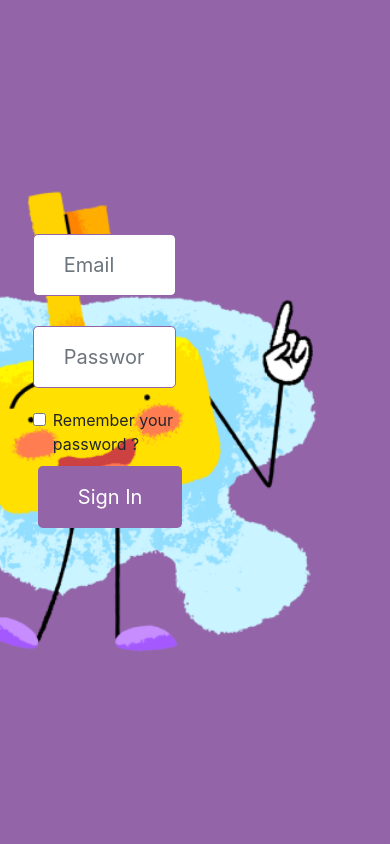
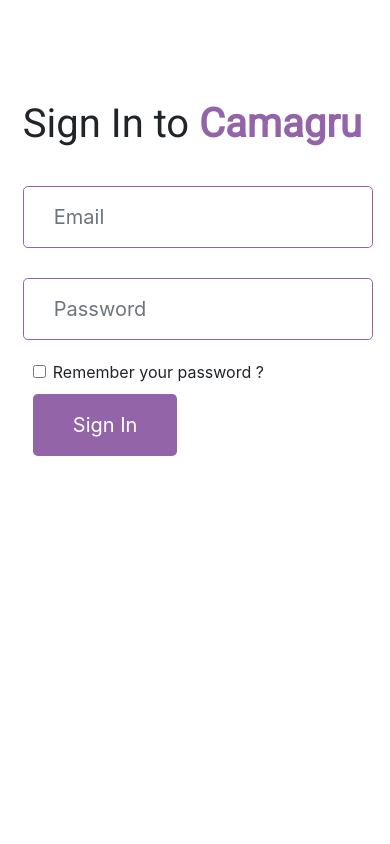
Before and after one commit to ikramkharbouch/Camagru, a PHP site: page /forms/signin.php in a window 390 px wide. Run offline with PHP 8.4, Linux system fonts and the light colour scheme.

Commit message:
Make sign up pages responsive

```diff
--- a/forms/signin.php
+++ b/forms/signin.php
@@ -14,7 +14,7 @@
 </head>
 
 <body>
-  <div class="sign-in">
+  <div class="sign-in d-flex flex-column">
     <img src="../assets/Sign-in.png" alt="">
 
     <div class="container">
@@ -22,7 +22,7 @@
       <form>
       <div class="col">
       <div class="row">
-        <input type="text" class="form-control form-control-lg" placeholder="Email">
+        <input type="text" class="form-control form-control-lg form-control-sm" placeholder="Email">
       </div>
       <div class="row">
         <input type="password" class="form-control form-control-lg" placeholder="Password">
@@ -31,7 +31,10 @@
         <input type="checkbox" class="form-check-input" id="exampleCheck1">
         <label class="form-check-label" for="exampleCheck1">Remember your password ?</label>
       </div>
-      <button type="submit" class="btn btn-primary btn-lg custom-btn">Sign In</button>
+      <div class="row">
+        <button type="submit" class="btn btn-primary btn-lg custom-btn">Sign In</button>
+      </div>
+
     </div>
     </form>
     </div>
--- a/forms/signup.php
+++ b/forms/signup.php
@@ -40,7 +40,9 @@
       <div class="row">
         <input type="password" class="form-control form-control-lg" placeholder="Repeat Password">
       </div>
-      <button type="submit" class="btn btn-primary btn-lg custom-btn">Register</button>
+      <div class="row">
+        <button type="submit" class="btn btn-primary btn-lg custom-btn">Register</button>
+      </div>
     </div>
     </form>
     </div>
--- a/styles/sign.css
+++ b/styles/sign.css
@@ -105,7 +105,7 @@
     background-color: #9364A8;
     border: 0;
     padding: 16px 40px 16px 40px;
-    margin-left: 0;
+    margin-left: 10px;
 }
 
 .col {
@@ -114,3 +114,30 @@
 .row {
     margin: 10px;
 }
+
+@media only screen and (max-width: 1024px) {
+    img {
+        display: none;
+    }
+    input.form-control {
+        width: 100%;
+        margin-left: 0;
+    }
+    .check {
+        margin-left: 0;
+    }
+    .sign-in {
+        flex-direction: row;
+    }
+    div.container {
+        width: 100vw;
+    }
+
+    .form {
+        padding-left: 0;
+    }
+
+    button.btn {
+        padding-left: 0;
+    }
+}
```
